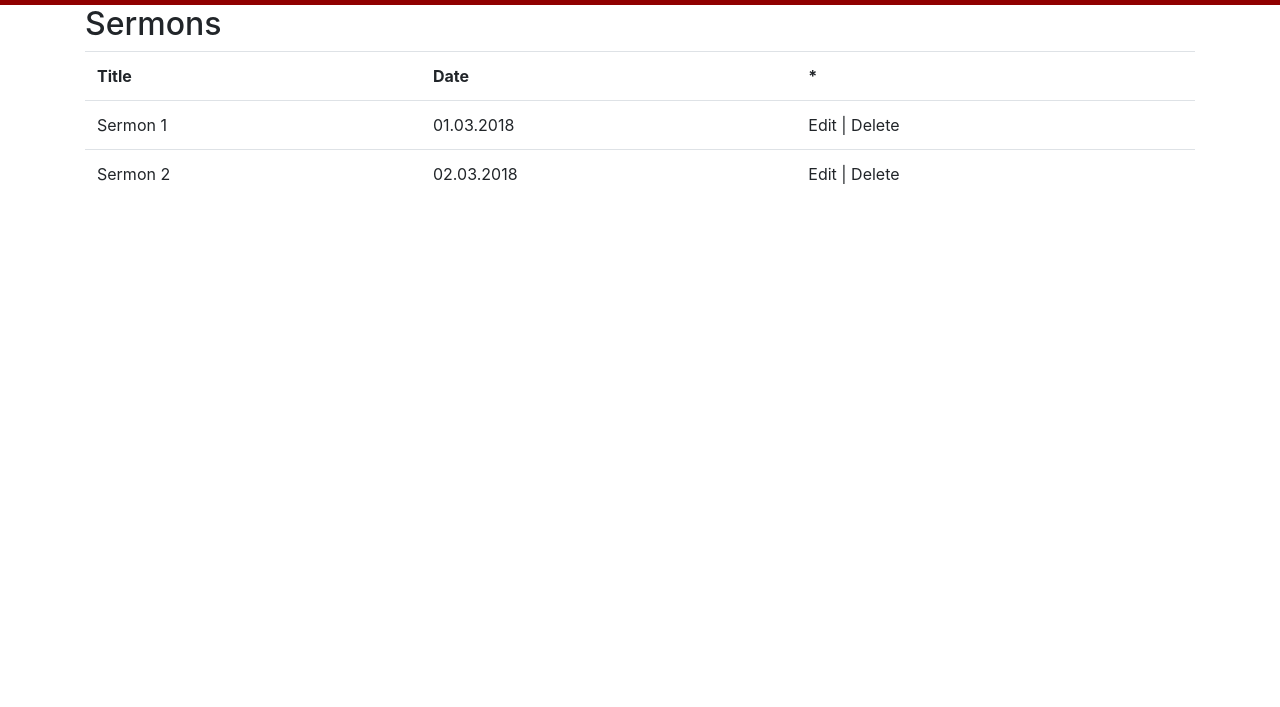
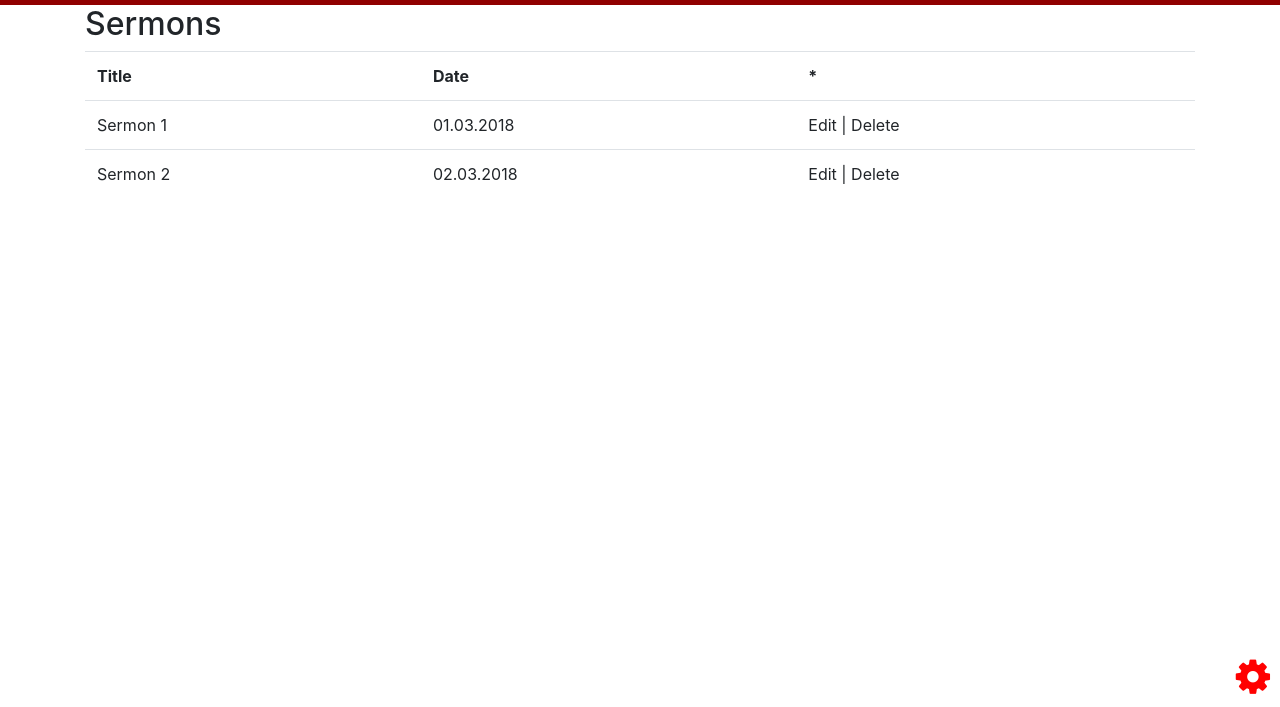
Before and after one commit to WebDaD/churchcontentmanager, an Electron app: page app/index.html in a window 1280 px wide. Shown: the part 93-800 px from the top of the page. Drawn offline with nearby package versions, Linux system fonts and the light colour scheme; no server answers.

Commit message:
settings icon

```diff
--- a/app/css/index.css
+++ b/app/css/index.css
@@ -3,3 +3,12 @@ body {
 	padding: 0;
 	margin: 0;
 }
+
+#settings-btn {
+	position: fixed;
+	bottom:10px;
+	right:10px;
+	color: red;
+  font-size: 40px;
+  cursor: pointer;
+}
--- a/app/index.html
+++ b/app/index.html
@@ -63,6 +63,7 @@
 			</section>
 			<footer></footer>
 		</div>
+		<i id="settings-btn" class="fa fa-cog" ng-click="ctrl.settings();" role="button"></i>
 	</body>
 	<script src="../node_modules/angular/angular.min.js"></script>
 	<script src="js/ctapp.js"></script>
```
